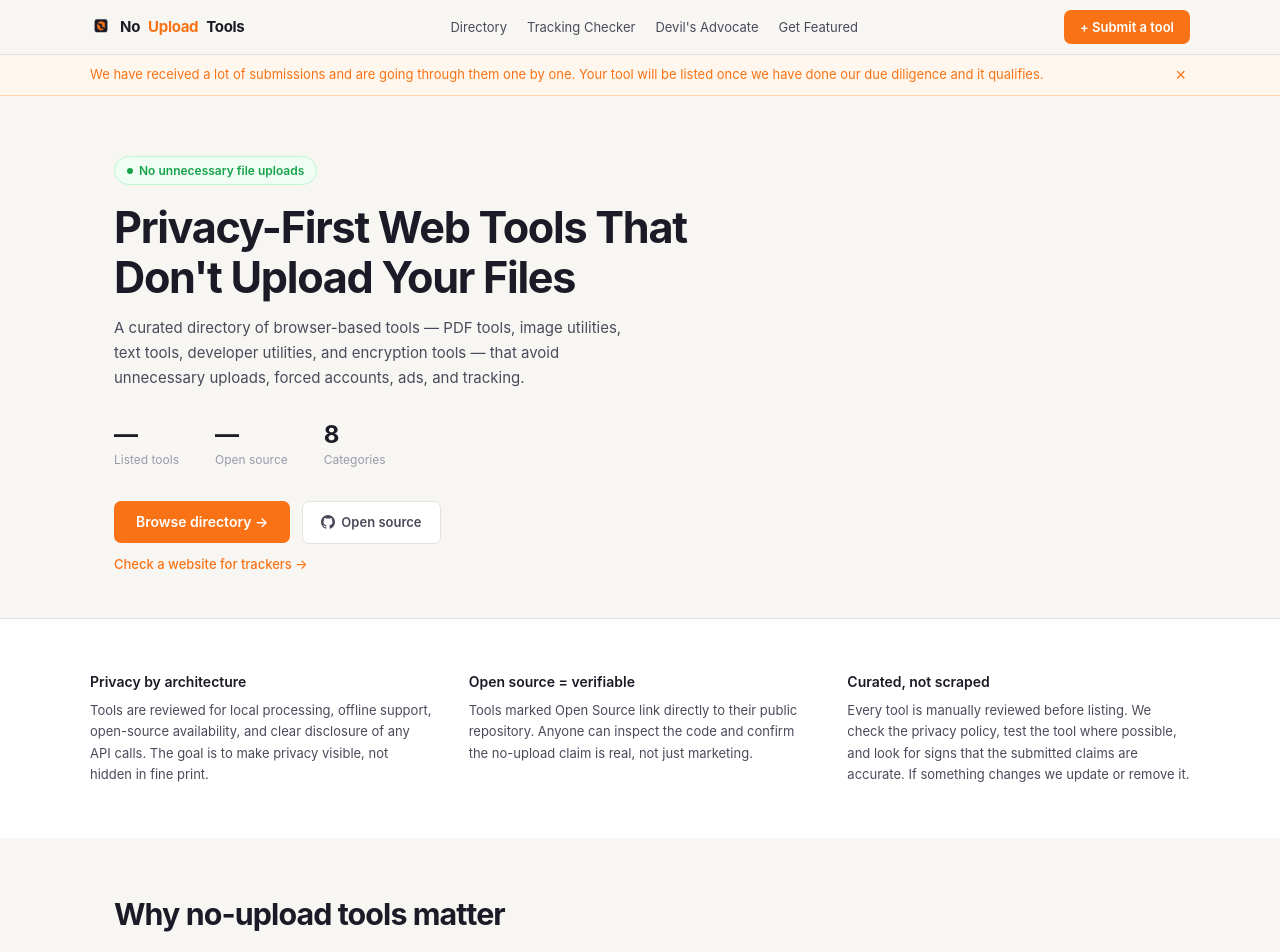
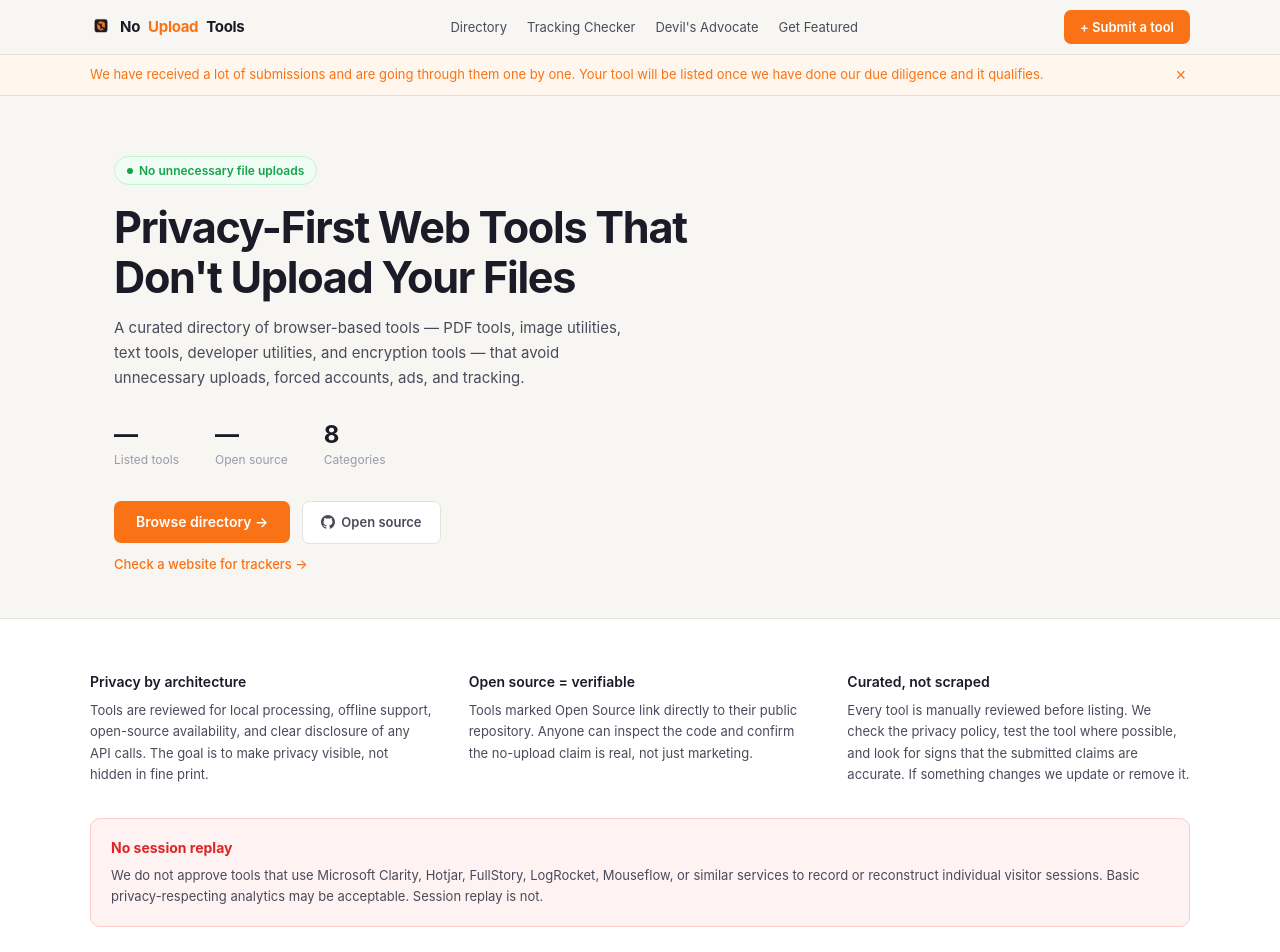
Before and after one commit to digitalwareshub/nouploadtools-new, a Next.js app: page / in a window 1280 px wide. Shown: the top 952 px of the page. Built offline with nearby package versions, Linux system fonts and the light colour scheme; no server answers; the database is empty.

Commit message:
policy: reject session replay tools on homepage

```diff
--- a/app/page.tsx
+++ b/app/page.tsx
@@ -246,6 +246,26 @@ export default async function HomePage() {
                 If something changes we update or remove it.
               </p>
             </div>
+          </div>
+
+          <div
+            style={{
+              maxWidth: 1100,
+              margin: '32px auto 0',
+              border: '1px solid var(--red-br)',
+              background: 'var(--red-bg)',
+              borderRadius: 10,
+              padding: '18px 20px',
+            }}
+          >
+            <h3 style={{ fontSize: 14, fontWeight: 700, marginBottom: 6, color: 'var(--red)' }}>
+              No session replay
+            </h3>
+            <p style={{ fontSize: 13, color: 'var(--text-2)', lineHeight: 1.65, margin: 0 }}>
+              We do not approve tools that use Microsoft Clarity, Hotjar, FullStory, LogRocket,
+              Mouseflow, or similar services to record or reconstruct individual visitor sessions.
+              Basic privacy-respecting analytics may be acceptable. Session replay is not.
+            </p>
           </div>
         </section>
 
```
